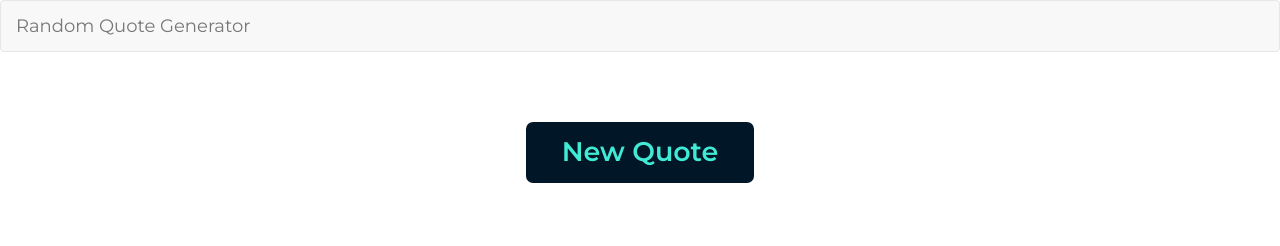
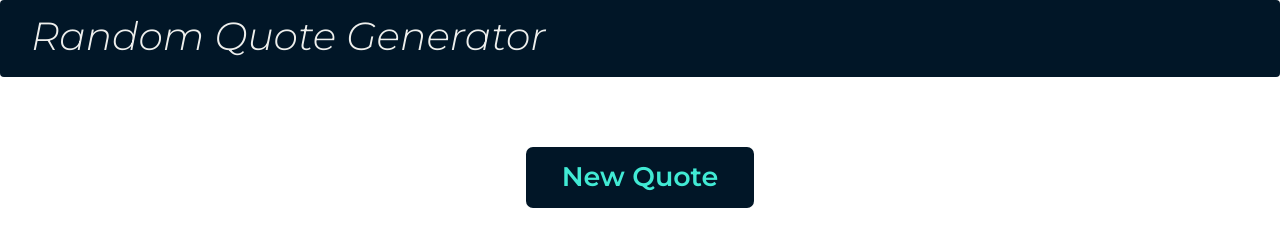
Before and after one commit to antofon/randomquotemachine, a plain HTML site: page index.html in a window 1280 px wide. Drawn offline with nearby package versions, Linux system fonts and the light colour scheme; files that its build step writes are made by us from their sources.

Commit message:
Added custom classes to navbar and button
Did this instead of altering default Bootstrap classes.

```diff
--- a/index.html
+++ b/index.html
@@ -17,7 +17,7 @@
     <!-- Bootstrap, version 3.3.7: Latest compiled and minified JavaScript -->
     <script src="https://maxcdn.bootstrapcdn.com/bootstrap/3.3.7/js/bootstrap.min.js" integrity="sha384-Tc5IQib027qvyjSMfHjOMaLkfuWVxZxUPnCJA7l2mCWNIpG9mGCD8wGNIcPD7Txa" crossorigin="anonymous"></script>
     <!-- Custom Stylesheet -->
-    <link rel="stylesheet" type="text/css" href="styles.min.css">
+    <link rel="stylesheet" type="text/css" href="style.min.css">
     <title>freeCodeCamp: Random Quote Machine</title>
 </head>
 
@@ -27,7 +27,7 @@
 
     <header>
 
-        <nav class="navbar navbar-default" role="navigation">
+        <nav class="navbar custom-navbar" role="navigation">
             <div class="container-fluid">
                 <div class="navbar-header">
                     <!-- <button type="button" class="navbar-toggle" data-toggle="collapse" data-target="#navbar">
@@ -36,7 +36,7 @@
             <span class="icon-bar"></span>
             <span class="icon-bar"></span>
           </button> -->
-                    <a class="navbar-brand" href="#">Random Quote Generator</a>
+                    <a class="navbar-brand custom-navbar-brand" href="#">Random Quote Generator</a>
                 </div>
                 <!-- font-family: 'Montserrat', sans-serif; -->
                 <!-- Collect the nav links, forms, and other content for toggling -->
```
